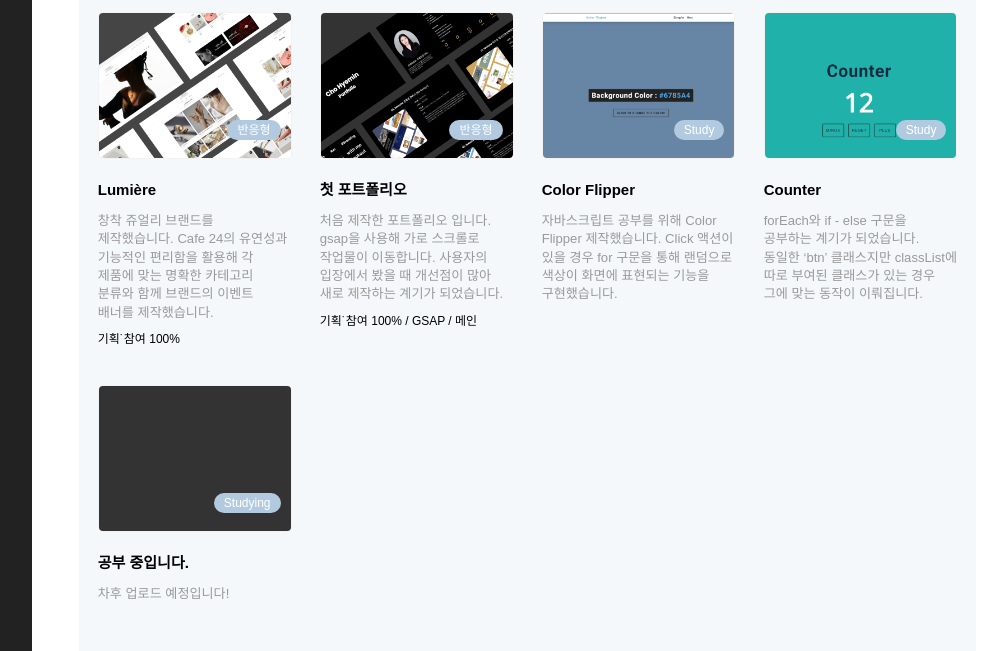
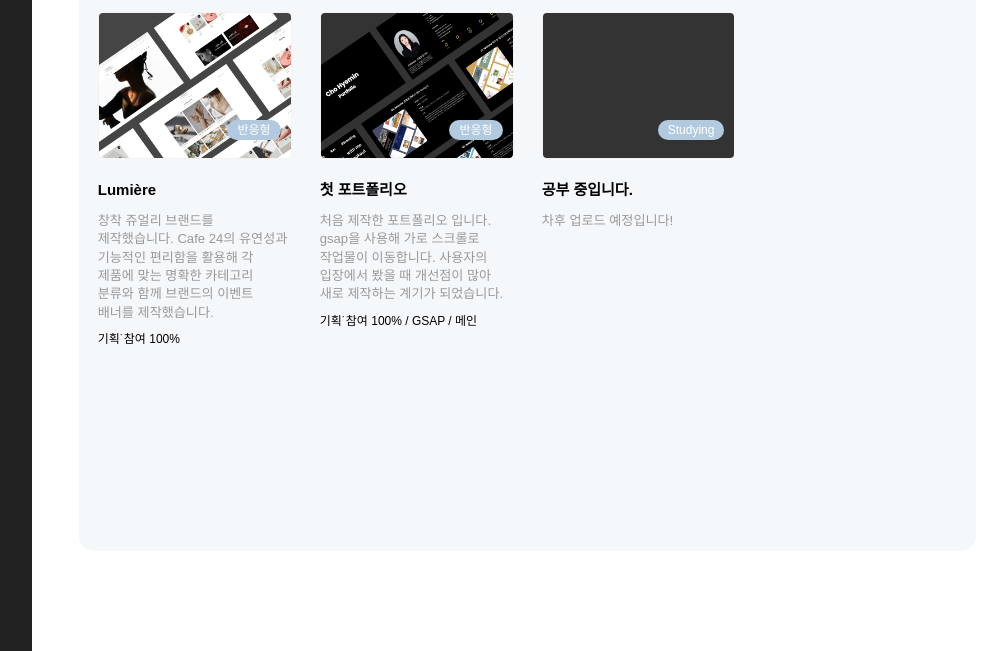
Before and after one commit to johyemin/portfolio, a plain HTML site: page index.html in a window 1280 px wide and 2400 px high. Shown: the part 1749-2400 px from the top of the page, without its empty margins (251-1239 px from the left). Drawn offline with Linux system fonts and the light colour scheme.

Commit message:
Add files via upload

```diff
--- a/index.html
+++ b/index.html
@@ -542,57 +542,6 @@
                                             </div>
                                         </div>
                                     </li>
-                                    <li class="prj">
-                                        <div class="cont">
-                                            <div class="link">
-                                                <a href="https://johyemin.github.io/color" target="_blank">
-                                                    <div class="thumnail">
-                                                        <div class="inner">
-                                                            <div class="img"
-                                                                style="background-image: url(img/color.png);">
-                                                                <!--thum-->
-                                                            </div>
-                                                            <div class="project_responsive">
-                                                                <p class="responsive">Study</p>
-                                                            </div>
-                                                        </div>
-                                                    </div>
-                                                    <div class="desc_wrap">
-                                                        <p class="prd_tit max_line_2">Color Flipper</p>
-                                                        <p class="brand"><span class="txt">자바스크립트 공부를 위해 Color Flipper
-                                                                제작했습니다. Click 액션이 있을 경우 for 구문을 통해 랜덤으로 색상이 화면에 표현되는 기능을
-                                                                구현했습니다.</span></p>
-                                                    </div>
-                                                </a>
-                                            </div>
-                                        </div>
-                                    </li>
-
-                                    <li class="prj">
-                                        <div class="cont">
-                                            <div class="link">
-                                                <a href="https://johyemin.github.io/counter" target="_blank">
-                                                    <div class="thumnail">
-                                                        <div class="inner">
-                                                            <div class="img"
-                                                                style="background-image: url(img/counter.png);">
-                                                                <!--thum-->
-                                                            </div>
-                                                            <div class="project_responsive">
-                                                                <p class="responsive">Study</p>
-                                                            </div>
-                                                        </div>
-                                                    </div>
-                                                    <div class="desc_wrap">
-                                                        <p class="prd_tit max_line_2">Counter</p>
-                                                        <p class="brand"><span class="txt">forEach와 if - else 구문을 공부하는 계기가 되었습니다. 동일한 ‘btn’
-                                                                클래스지만 classList에 따로 부여된 클래스가 있는 경우 그에 맞는 동작이
-                                                                이뤄집니다.</span></p>
-                                                    </div>
-                                                </a>
-                                            </div>
-                                        </div>
-                                    </li>
 
                                     <li class="prj">
                                         <div class="cont">
```
